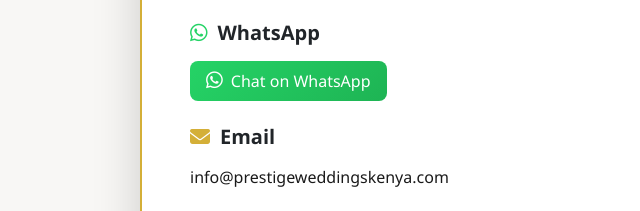
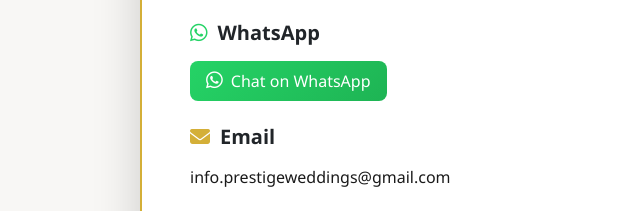
Before and after one commit to BLACK23D/WEDDING-WEBSITE, a plain HTML site: page index.html in a window 1280 px wide. Shown: the part 3702-3913 px from the top of the page, 227-867 px from the left. Drawn offline with nearby package versions, Linux system fonts and the light colour scheme.

Commit message:
Update email address to info.prestigeweddings@gmail.com

```diff
--- a/index.html
+++ b/index.html
@@ -427,8 +427,8 @@
                                     <i class="fas fa-envelope" style="color: #d4af37; margin-right: 10px;"></i>Email
                                 </h5>
                                 <p class="mb-2">
-                                    <a href="mailto:info@prestigeweddingskenya.com" class="text-decoration-none" style="color: #1a1a1a;">
-                                        info@prestigeweddingskenya.com
+                                    <a href="mailto:info.prestigeweddings@gmail.com" class="text-decoration-none" style="color: #1a1a1a;">
+                                        info.prestigeweddings@gmail.com
                                     </a>
                                 </p>
                             </div>
```
